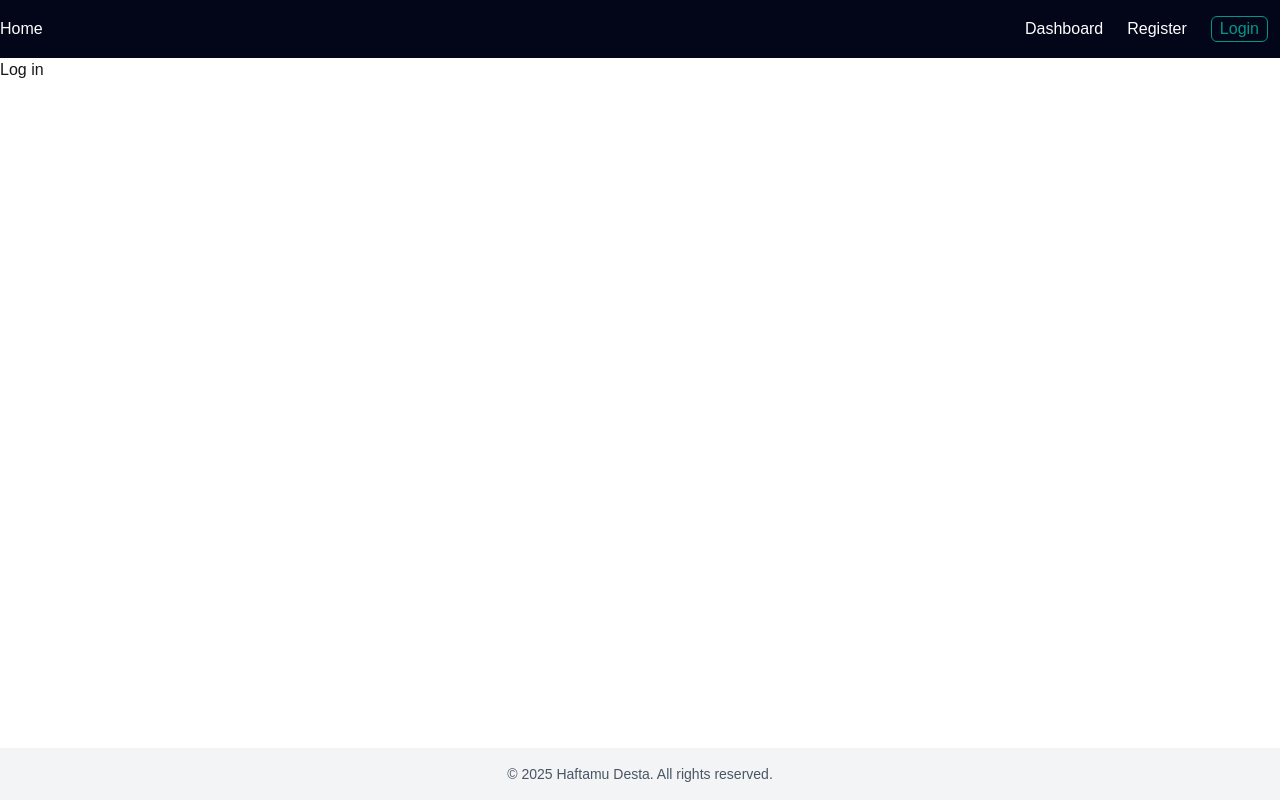
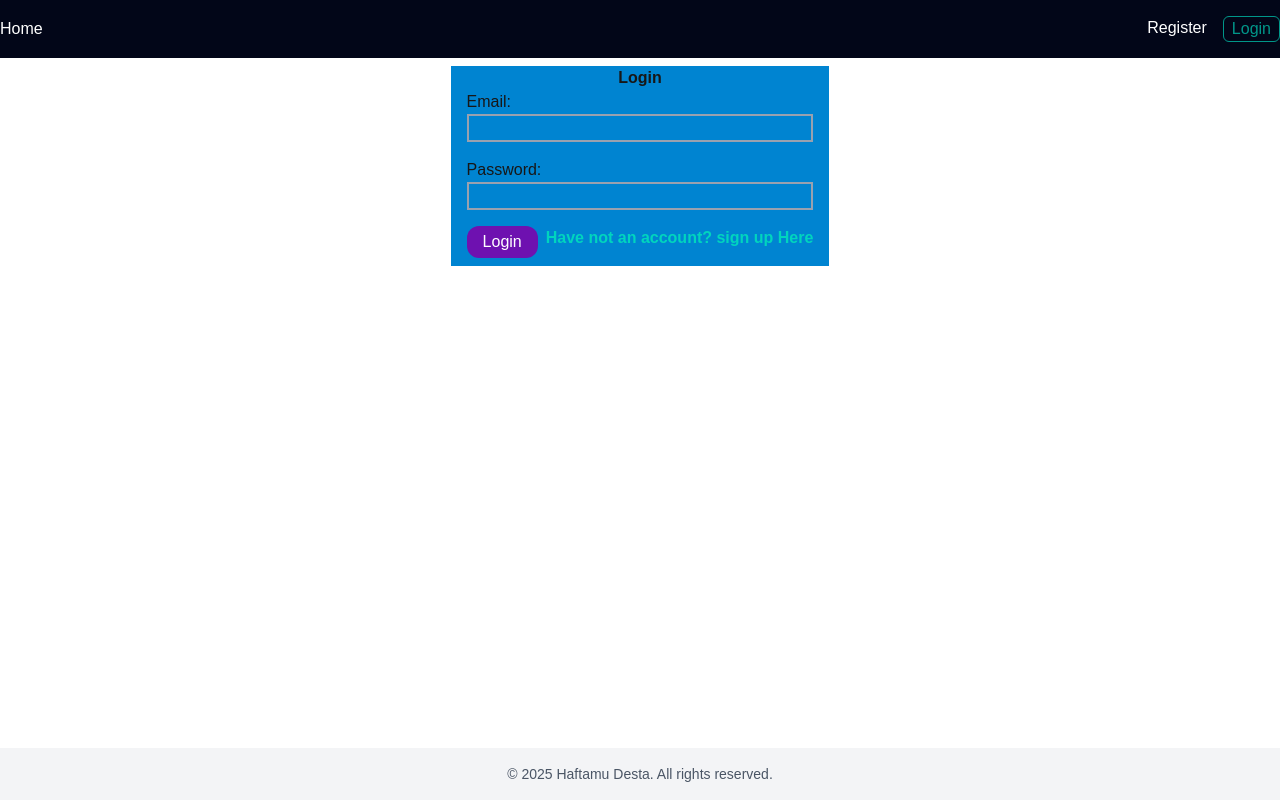
Before and after one commit to haftamudesta/next_blog_app, a Next.js app: page /login in a window 1280 px wide. Built offline with nearby package versions, Linux system fonts and the light colour scheme; no server answers.

Commit message:
Add login

```diff
--- a/src/actions/auth.js
+++ b/src/actions/auth.js
@@ -5,6 +5,7 @@ import { getCollection } from "@/lib/mongodb";
 import { RegisterFormSchema } from "@/lib/rules";
 import { redirect } from "next/navigation";
 import { createSession } from "@/lib/sessions";
+import { cookies } from "next/headers";
 
 
 
@@ -43,3 +44,46 @@ export async function register(state,formData){
         redirect("/dashboard")
 
 }
+
+export async function login(state,formData){
+        const validateFormFields=RegisterFormSchema.safeParse({
+                email:formData.get("email"),
+                password:formData.get("password"),
+        })
+        if(!validateFormFields.success){
+                return{
+                        errors:validateFormFields.error.flatten().fieldErrors,
+                        email:formData.get("email"),
+                }
+        }
+        const {email,password}=validateFormFields.data;
+        const userCollection=await getCollection("users");
+        if(!userCollection) return {
+                errors:
+                {message:"Server Error!!"}
+        };
+
+        const existingUser=await userCollection.findOne({ email })
+        if(!existingUser){
+                return{
+                        errors:
+                {message:"Invalid Credentials!!"}
+                }
+        }
+        const validatePassword=await bcrypt.compare(password,existingUser.password);
+
+        if(!validatePassword){
+                return{
+                        errors:
+                {message:"Invalid Credentials!!"}
+                }
+        }
+        await createSession(existingUser._id.toString())
+        redirect("/dashboard")
+}
+
+export async function logout(){
+        const cookieStore=await cookies();
+        cookieStore.delete("session")
+        redirect("/")
+}
--- a/src/app/(auth)/login/page.jsx
+++ b/src/app/(auth)/login/page.jsx
@@ -1,7 +1,44 @@
+"use client"
+
+import Link from "next/link";
+import { useActionState } from "react";
+import { login } from "@/actions/auth";
+
 export default function Login(){
+        const [state,action,isPending]=useActionState(login,undefined);
         return(
-                <div>
-                        <h1>Log in</h1>
+                <div className="flex justify-center items-center">
+                        <div className="flex flex-col bg-sky-600 mt-2 px-4 pb-2">
+                                <h1 className="text-center font-bold">Login</h1>
+                        <form action={action} className="flex flex-col gap-4" >
+                                <div className="flex flex-col">
+                                        <label htmlFor="email">Email:</label>
+                                        <input type="text" name="email"
+                                        className="border-2 border-gray-400"
+                                        defaultValue={state?.email}
+                                         />
+                                         {state?.errors?.email&&
+                                         <p className="text-red-600 font-bold">      {state.errors.email}
+                                         </p>}
+                                </div>
+                                <div className="flex flex-col">
+                                        <label htmlFor="password">Password:</label>
+                                        <input type="password" name="password"
+                                        className="border-2 border-gray-400"
+                                         />
+                                </div>
+                                {state?.errors?.password&&
+                                         <p className="text-red-600 font-bold">      {state.errors.password}
+                                         </p>}
+
+                                <div className="flex gap-2">
+                                        <button disabled={isPending}
+                                        className="bg-purple-800 text-white px-4 py-1 rounded-xl cursor-pointer"
+                                        >{isPending?"Loading":"Login"}</button>
+                                        <span className="text-teal-400 font-bold cursor-pointer">Have not an account? sign up Here</span>
+                                </div>
+                        </form>
+                        </div>
                 </div>
         )
 }
--- a/src/app/components/NavBar.jsx
+++ b/src/app/components/NavBar.jsx
@@ -1,20 +1,34 @@
 "use client"
+import { logout } from '@/actions/auth'
+import { getAutenticatedhUser } from '@/lib/getAuthUser'
 import Link from 'next/link'
 import { usePathname } from 'next/navigation'
 import React from 'react'
 
-const NavBar = () => {
-  const pathName=usePathname()
+const NavBar = ({authUser}) => {
+  const pathName=usePathname();
+
+  console.log(authUser);
   return (
-    <div className='flex justify-between items-center bg-slate-950 text-white py-4'>
+    <div className='flex justify-between items-center bg-slate-950 text-white py-4 '>
         <div>
                 <Link href="/" className={pathName==="/" ? "text-teal-600 font bold border-1 px-2 rounded-md":""}>Home</Link>
         </div>
-        <div className='flex justify-between items-center gap-6 mr-3'>
+        {authUser?(
+          <div className='flex gap-4 mr-2'>
              <Link href="/dashboard" className={pathName==="/dashboard" ? "text-teal-600 font bold border-1 px-2 rounded-md":""}>Dashboard</Link>
-             <Link href="/register" className={pathName==="/register" ? "text-teal-600 font bold border-1 px-2 rounded-md":""}>Register</Link>
+             <form action={logout}>
+              <button className='text-red-400 font-bold bg-teal-400 px-2 rounded-md py-1 cursor-pointer'>
+                Logout
+              </button>
+             </form>
+          </div>
+        ):(
+          <div className='flex gap-4'>
+            <Link href="/register" className={pathName==="/register" ? "text-teal-600 font bold border-1 px-2 rounded-md":""}>Register</Link>
              <Link href="/login" className={pathName==="/login" ? "text-teal-600 font bold border-1 px-2 rounded-md":""}>Login</Link>
-        </div>
+          </div>
+        )}
     </div>
   )
 }
--- a/src/app/layout.jsx
+++ b/src/app/layout.jsx
@@ -3,6 +3,7 @@ import "./globals.css";
 import { Poppins } from 'next/font/google';
 import NavBar from "./components/NavBar";
 import Footer from "./components/Footer";
+import { getAutenticatedhUser } from "@/lib/getAuthUser";
 
 const geistSans = Geist({
   variable: "--font-geist-sans",
@@ -25,14 +26,15 @@ const poppins = Poppins({
   variable: '--font-poppins',
 });
 
-export default function RootLayout({ children }) {
+export default async function RootLayout({ children }) {
+  const authUser=await getAutenticatedhUser();
   return (
     <html lang="en">
       <body
         className={`${geistSans.variable} ${geistMono.variable} antialiased flex flex-col min-h-screen`}
       >
         <div>
-          <NavBar />
+          <NavBar authUser={authUser}/>
         </div>
         <main className="flex-grow">
           {children}
--- /dev/null
+++ b/src/lib/getAuthUser.js
@@ -0,0 +1,13 @@
+"use server"
+
+import { cookies } from "next/headers"
+import { decrypt } from "./sessions";
+
+export const getAutenticatedhUser=async()=>{
+       const cookieStore=await cookies();
+       const session=cookieStore.get("session")?.value;
+       if(session){
+        const user=await decrypt(session)
+        return user;
+       }
+}
--- a/src/lib/rules.js
+++ b/src/lib/rules.js
@@ -1,4 +1,14 @@
 import { z } from "zod";
+
+export const LoginFormSchema = z
+  .object({
+    email: z.string()
+      .email({ message: "Please enter a valid email address." })
+      .trim()
+      .toLowerCase(),
+    password: z.string()
+      .min(1, { message: "Password is required" })
+  })
 
 export const RegisterFormSchema = z
   .object({
```
